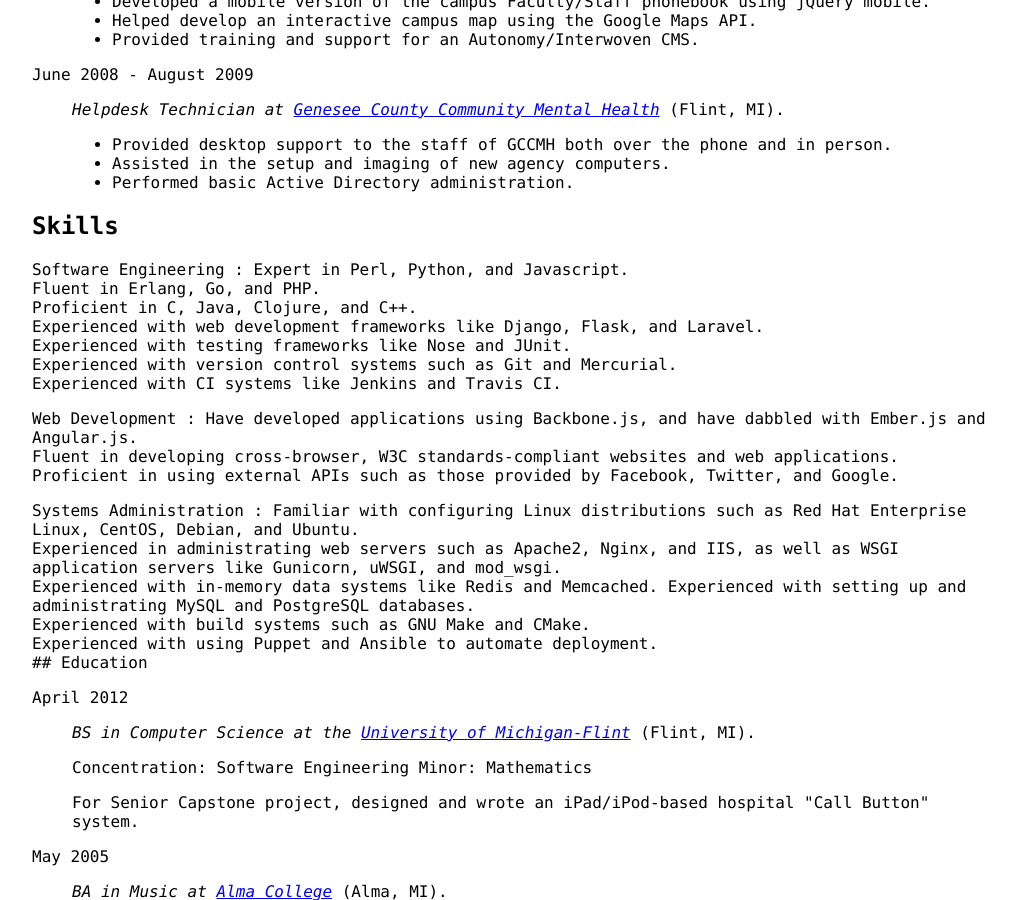
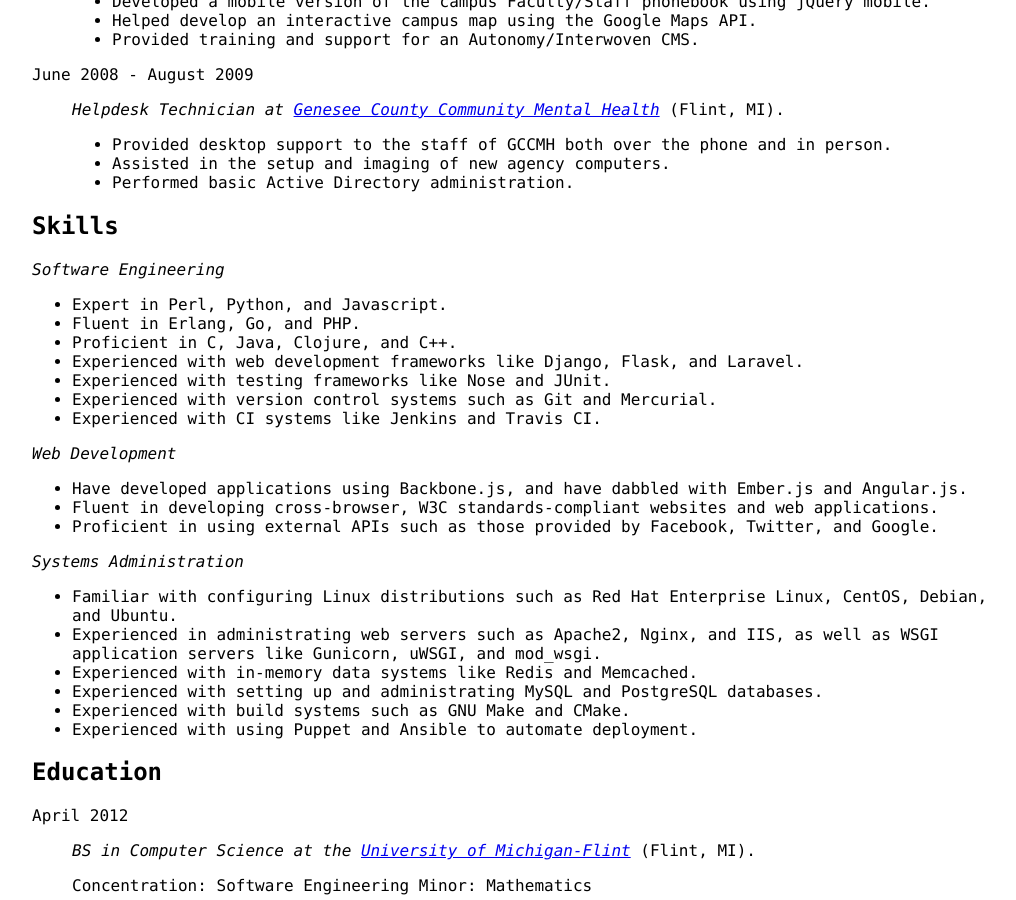
Before and after one commit to pwoolcoc/paul.woolcock.us, a Jekyll site: the page resume.html, which Jekyll copies as it is, in a window 1280 px wide and 900 px high, scrolled down 908 px. Shown: the whole window, without its empty margins (128-1144 px from the left). Built offline with Jekyll 4.4.1, drawn with Linux system fonts in a browser that asks for light colours.

Commit message:
fix some formatting issues in resume

```diff
--- a/resume.html
+++ b/resume.html
@@ -60,22 +60,32 @@
 </dd>
 </dl>
 <h2 id="skills">Skills</h2>
-<p>Software Engineering : Expert in Perl, Python, and Javascript.<br />
-Fluent in Erlang, Go, and PHP.<br />
-Proficient in C, Java, Clojure, and C++.<br />
-Experienced with web development frameworks like Django, Flask, and Laravel.<br />
-Experienced with testing frameworks like Nose and JUnit.<br />
-Experienced with version control systems such as Git and Mercurial.<br />
-Experienced with CI systems like Jenkins and Travis CI.</p>
-<p>Web Development : Have developed applications using Backbone.js, and have dabbled with Ember.js and Angular.js.<br />
-Fluent in developing cross-browser, W3C standards-compliant websites and web applications.<br />
-Proficient in using external APIs such as those provided by Facebook, Twitter, and Google.</p>
-<p>Systems Administration : Familiar with configuring Linux distributions such as Red Hat Enterprise Linux, CentOS, Debian, and Ubuntu.<br />
-Experienced in administrating web servers such as Apache2, Nginx, and IIS, as well as WSGI application servers like Gunicorn, uWSGI, and mod_wsgi.<br />
-Experienced with in-memory data systems like Redis and Memcached. Experienced with setting up and administrating MySQL and PostgreSQL databases.<br />
-Experienced with build systems such as GNU Make and CMake.<br />
-Experienced with using Puppet and Ansible to automate deployment.<br />
-## Education</p>
+<p><em>Software Engineering</em></p>
+<ul>
+<li>Expert in Perl, Python, and Javascript.</li>
+<li>Fluent in Erlang, Go, and PHP.</li>
+<li>Proficient in C, Java, Clojure, and C++.</li>
+<li>Experienced with web development frameworks like Django, Flask, and Laravel.</li>
+<li>Experienced with testing frameworks like Nose and JUnit.</li>
+<li>Experienced with version control systems such as Git and Mercurial.</li>
+<li>Experienced with CI systems like Jenkins and Travis CI.</li>
+</ul>
+<p><em>Web Development</em></p>
+<ul>
+<li>Have developed applications using Backbone.js, and have dabbled with Ember.js and Angular.js.</li>
+<li>Fluent in developing cross-browser, W3C standards-compliant websites and web applications.</li>
+<li>Proficient in using external APIs such as those provided by Facebook, Twitter, and Google.</li>
+</ul>
+<p><em>Systems Administration</em></p>
+<ul>
+<li>Familiar with configuring Linux distributions such as Red Hat Enterprise Linux, CentOS, Debian, and Ubuntu.</li>
+<li>Experienced in administrating web servers such as Apache2, Nginx, and IIS, as well as WSGI application servers like Gunicorn, uWSGI, and mod_wsgi.</li>
+<li>Experienced with in-memory data systems like Redis and Memcached.</li>
+<li>Experienced with setting up and administrating MySQL and PostgreSQL databases.</li>
+<li>Experienced with build systems such as GNU Make and CMake.</li>
+<li>Experienced with using Puppet and Ansible to automate deployment.</li>
+</ul>
+<h2 id="education">Education</h2>
 <dl>
 <dt>April 2012</dt>
 <dd><p><em>BS in Computer Science at the <a href="http://www.umflint.edu/">University of Michigan-Flint</a></em> (Flint, MI).</p>
```
Also changed, not shown: resume.txt (+33 -25 lines), 2 other files.
